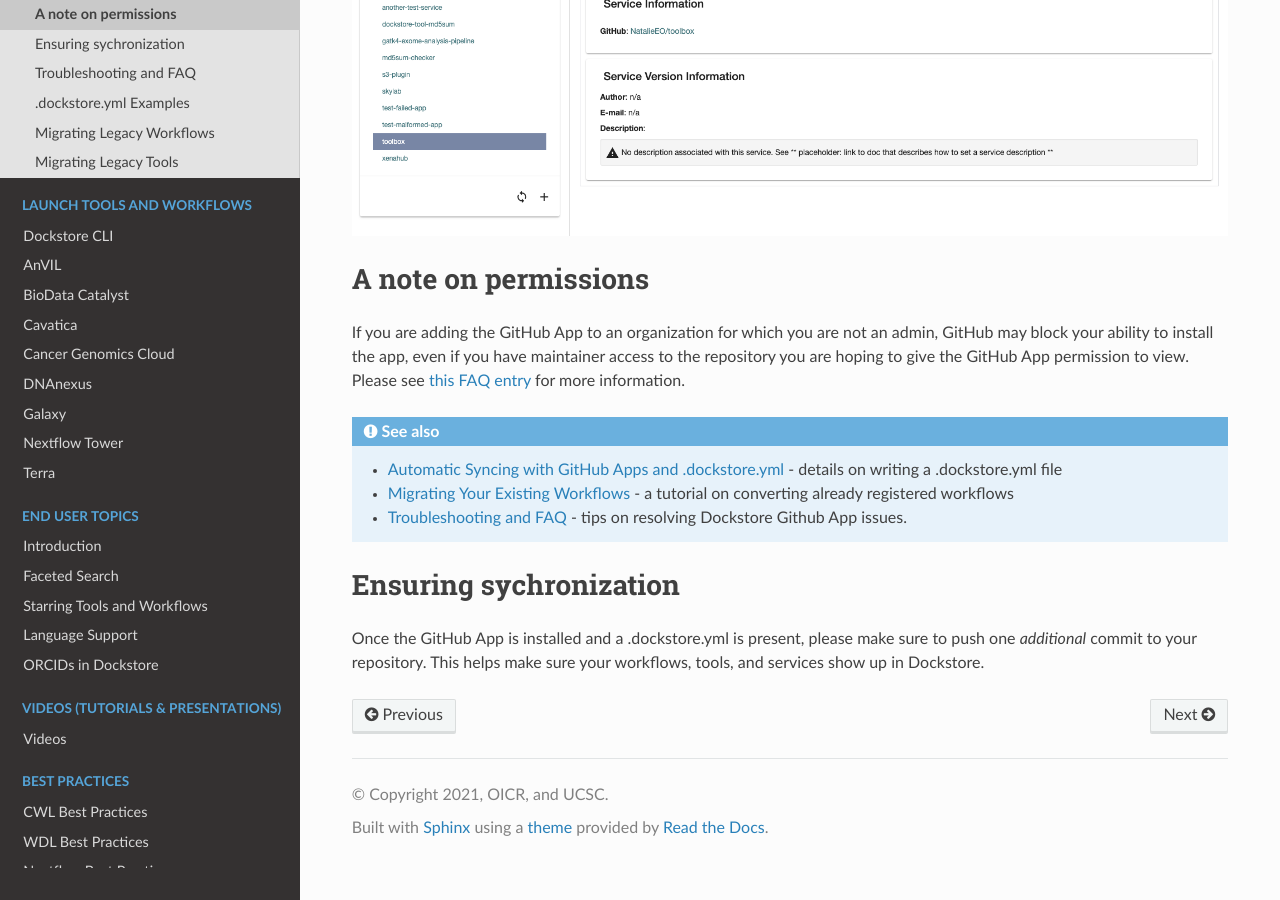
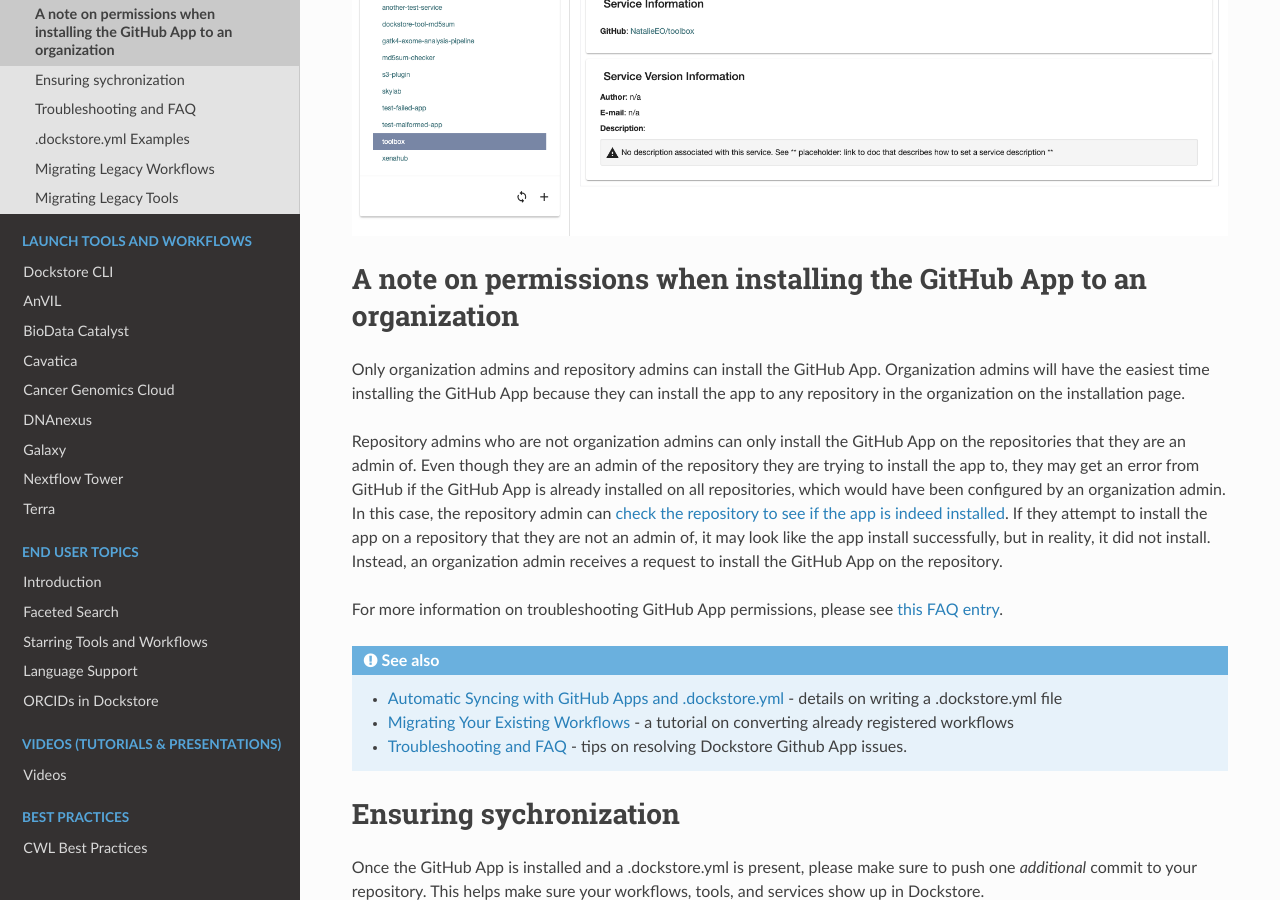
Before and after one commit to dockstore/dockstore-documentation, a Sphinx documentation site: the page built from docs/getting-started/github-apps/snippet--installation.rst, in a window 1280 px wide and 900 px high, scrolled down 2627 px. Built offline with Sphinx 7.4.7 and the Read the Docs theme 2.0.0, drawn with Linux system fonts in a browser that asks for light colours; some of the changed text lies outside the part shown.

Commit message:
Specify that only organization admins and repo admins can install GH Apps

```diff
--- a/docs/getting-started/github-apps/github-apps-troubleshooting-tips.rst
+++ b/docs/getting-started/github-apps/github-apps-troubleshooting-tips.rst
@@ -30,6 +30,8 @@
 You can use filters in a .dockstore.yml to avoid generating a corresponding workflow-version on Dockstore.
 
 *Note:* If you want to edit version information, such as workflow path, you will have to update the .dockstore.yml file directly on the corresponding GitHub branch. For example, if develop has a .dockstore.yml that points to my_workflow.wdl, but my_workflow.wdl is moved to another path on the branch develop-but-better, then the .dockstore.yml on develop-but-better will need to point to the new location of my_workflow.wdl.
+
+.. _Check GitHub App installation on repository:
 
 How do I check if the Dockstore GitHub App was installed on an individual repository?
 --------------------------------------------------------------------------------------
--- a/docs/getting-started/github-apps/snippet--installation.rst
+++ b/docs/getting-started/github-apps/snippet--installation.rst
@@ -33,10 +33,14 @@
 .. figure:: /assets/images/docs/my-services-filled.png
 
 
-A note on permissions
-~~~~~~~~~~~~~~~~~~~~~
+A note on permissions when installing the GitHub App to an organization
+~~~~~~~~~~~~~~~~~~~~~~~~~~~~~~~~~~~~~~~~~~~~~~~~~~~~~~~~~~~~~~~~~~~~~~~
 
-If you are adding the GitHub App to an organization for which you are not an admin, GitHub may block your ability to install the app, even if you have maintainer access to the repository you are hoping to give the GitHub App permission to view. Please see :ref:`this FAQ entry <GitHub App permissions FAQ>` for more information.
+Only organization admins and repository admins can install the GitHub App. Organization admins will have the easiest time installing the GitHub App because they can install the app to any repository in the organization on the installation page.
+
+Repository admins who are not organization admins can only install the GitHub App on the repositories that they are an admin of. Even though they are an admin of the repository they are trying to install the app to, they may get an error from GitHub if the GitHub App is already installed on all repositories, which would have been configured by an organization admin. In this case, the repository admin can :ref:`check the repository to see if the app is indeed installed <Check GitHub App installation on repository>`. If they attempt to install the app on a repository that they are not an admin of, it may look like the app install successfully, but in reality, it did not install. Instead, an organization admin receives a request to install the GitHub App on the repository.
+
+For more information on troubleshooting GitHub App permissions, please see :ref:`this FAQ entry <GitHub App permissions FAQ>`.
 
 .. seealso::
     - :doc:`Automatic Syncing with GitHub Apps and .dockstore.yml </getting-started/github-apps/github-apps/>` - details on writing a .dockstore.yml file
```
